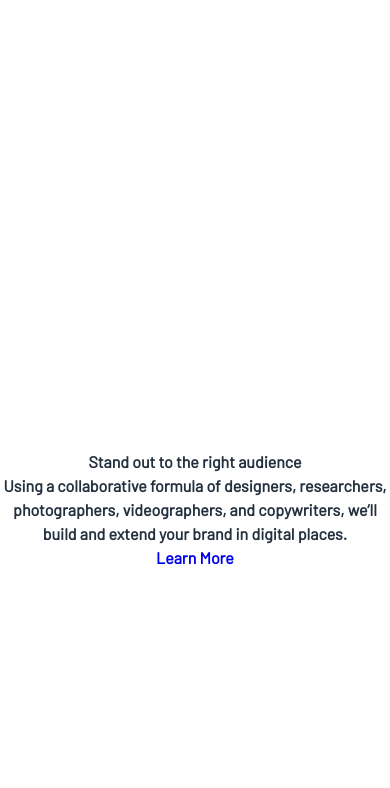
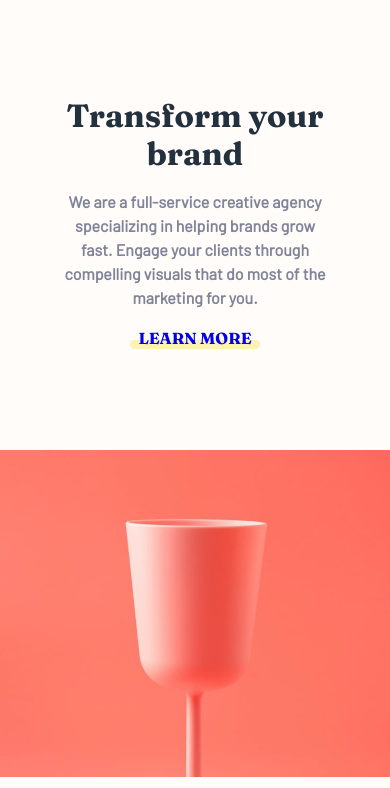
Before and after one commit to davinaleong/fem-sunnyside-agency-landing-page, a website built with Vite: page index.html in a window 390 px wide. Shown: the part 976-1764 px from the top of the page. Built offline with nearby package versions, Linux system fonts and the light colour scheme.

Commit message:
Styled transform and stand-out sections

```diff
--- a/index.html
+++ b/index.html
@@ -78,7 +78,9 @@
         class="landing-section | text-center bg-full"
         data-cell="landing"
       >
-        <h2 class="landing-heading | text-neutral-100 ff-heading fs-800 tt-uppercase ls-400">
+        <h2
+          class="landing-heading | text-neutral-100 ff-heading fs-800 tt-uppercase ls-400"
+        >
           We are creatives
         </h2>
         <img
@@ -89,9 +91,10 @@
       </section>
 
       <section class="section-grid |" data-cell="transform">
-        <div class="section-content | text-center text-md-left">
-          <h2>Transform your brand</h2>
-          <p>
+        <div class="section-image | bg-full"></div>
+        <div class="section-content | flow text-center text-md-left">
+          <h2 class="ff-heading fs-700 lh-200">Transform your brand</h2>
+          <p class="text-neutral-400">
             We are a full-service creative agency specializing in helping brands
             grow fast. Engage your clients through compelling visuals that do
             most of the marketing for you.
@@ -100,14 +103,13 @@
             <a href="#" class="btn btn-link">Learn More</a>
           </p>
         </div>
-        <div class="section-image | bg-full"></div>
       </section>
 
       <section class="section-grid" data-cell="stand-out">
         <div class="section-image | bg-full"></div>
-        <div class="section-content | text-center text-md-left">
-          <h2>Stand out to the right audience</h2>
-          <p>
+        <div class="section-content | flow text-center text-md-left">
+          <h2 class="ff-heading fs-700 lh-200">Stand out to the right audience</h2>
+          <p class="text-neutral-400">
             Using a collaborative formula of designers, researchers,
             photographers, videographers, and copywriters, we’ll build and
             extend your brand in digital places.
--- a/styles/main.css
+++ b/styles/main.css
@@ -17,19 +17,24 @@
       - Utility - Font Sizes
       - Utility - Spacing
       - Utility - Visibility
-      - Utility - Text Transform
-      - Utility - Letter Spacing
+      - Utility - Text Transforms
+      - Utility - Letter Spacings
+      - Utility - Line Heights
 */
 
 /** Root **/
 :root {
-  --clr-neutral-100: hsl(0, 0%, 100%);
+  --clr-neutral-100: hsl(26, 100%, 99%);
+  --clr-neutral-200: hsl(210, 4%, 85%);
   --clr-neutral-300: hsl(210, 4%, 67%);
   --clr-neutral-400: hsl(232, 10%, 55%);
   --clr-neutral-800: hsl(213, 9%, 39%);
   --clr-neutral-900: hsl(212, 27%, 19%);
 
+  --clr-red-300: hsl(12, 96%, 91%);
   --clr-red-400: hsl(7, 99%, 70%);
+
+  --clr-yellow-300: hsl(50, 95%, 85%);
   --clr-yellow-400: hsl(51, 100%, 49%);
 
   --clr-teal-200: hsl(167, 44%, 70%);
@@ -82,9 +87,14 @@
 /** Content **/
 /** Content - General Styling **/
 body {
+  position: relative;
   font-size: var(--fs-base);
   font-family: var(--ff-body);
   font-weight: var(--fw-regular);
+}
+
+svg path {
+  fill: var(--clr-neutral-100);
 }
 
 /* .even-columns {
@@ -195,6 +205,43 @@ button {
 
 .btn-footer-link:where(:hover, :focus, :focus-within) {
   color: var(--clr-neutral-100);
+}
+
+.btn-link {
+  --padding: var(--size-200);
+  --color: var(--clr-neutral-300);
+  --hover-color: var(--clr-neutral-200);
+
+  font-family: var(--ff-heading);
+  text-transform: uppercase;
+  position: relative;
+  isolation: isolate;
+}
+
+.btn-link::before {
+  content: "";
+  position: absolute;
+  left: 0;
+  right: 0;
+  bottom: 0.4em;
+  height: 0.6em;
+  border-radius: 100vmax;
+  background-color: var(--hover-color);
+  z-index: -1;
+}
+
+.btn-link:where(:hover, :focus):before {
+  background-color: var(--hover-color);
+}
+
+@media (min-width: 48em) {
+  .btn-link:before {
+    background-color: var(--color);
+  }
+
+  .btn-link:where(:hover, :focus):before {
+    background-color: var(--hover-color);
+  }
 }
 
 /** Content - Nav List **/
@@ -291,19 +338,68 @@ button {
 .social-link:where(:hover, :focus) svg {
   fill: var(--clr-neutral-100);
 }
+
 /** Content - Sections **/
-.landing-section {
+[data-cell="landing"] {
   padding: var(--size-400);
   background-image: url(./../images/mobile/image-header.jpg);
   display: grid;
 }
 
-.landing-section.bg-full {
+[data-cell="landing"].bg-full {
   background-position: bottom center;
 }
 
 .landing-heading {
   align-self: center;
+}
+
+.section-grid {
+  --theme: var(--clr-neutral-100);
+
+  display: grid;
+  grid-template-rows: 42% 58%;
+  justify-items: center;
+  align-items: center;
+}
+
+.section-image {
+  width: 100%;
+  height: 100%;
+}
+
+.section-content {
+  padding: var(--size-400);
+}
+
+.section-content p {
+  max-width: 30ch;
+}
+
+[data-cell="transform"] .section-image {
+  background-image: url(./../images/mobile/image-transform.jpg);
+}
+
+[data-cell="transform"] .btn-link {
+  --color: var(--clr-yellow-400);
+  --hover-color: var(--clr-yellow-300);
+}
+
+[data-cell="transform"] p {
+  margin-inline: auto;
+}
+
+[data-cell="stand-out"] .section-image {
+  background-image: url(./../images/mobile/image-stand-out.jpg);
+}
+
+[data-cell="stand-out"] .btn-link {
+  --color: var(--clr-yellow-400);
+  --hover-color: var(--clr-yellow-300);
+}
+
+[data-cell="stand-out"] p {
+  margin-inline: auto;
 }
 
 /** Content - Testimonials **/
@@ -1617,7 +1713,7 @@ button {
   }
 }
 
-/** Utility - Text Transform **/
+/** Utility - Text Transforms **/
 .tt-lowercase {
   text-transform: lowercase;
 }
@@ -1630,7 +1726,7 @@ button {
   text-transform: capitalize;
 }
 
-/** Utility - Letter Spacing **/
+/** Utility - Letter Spacings **/
 .ls-normal {
   letter-spacing: normal;
 }
@@ -1655,4 +1751,17 @@ button {
   letter-spacing: 0.1em;
 }
 
+/** Utility - Line Heights **/
+.lh-normal {
+  line-height: normal;
+}
+
+.lh-100 {
+  line-height: 0;
+}
+
+.lh-200 {
+  line-height: 1.2em;
+}
+
 /** Utility - End **/
```
